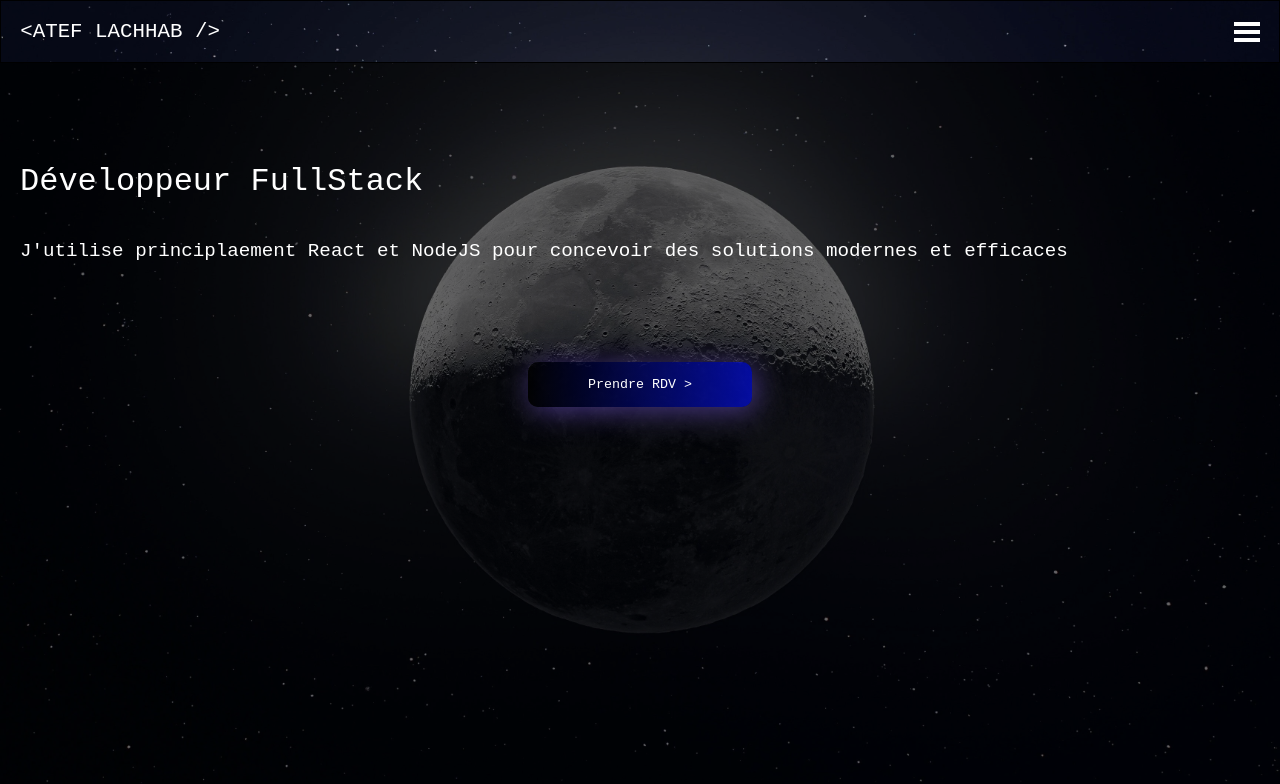
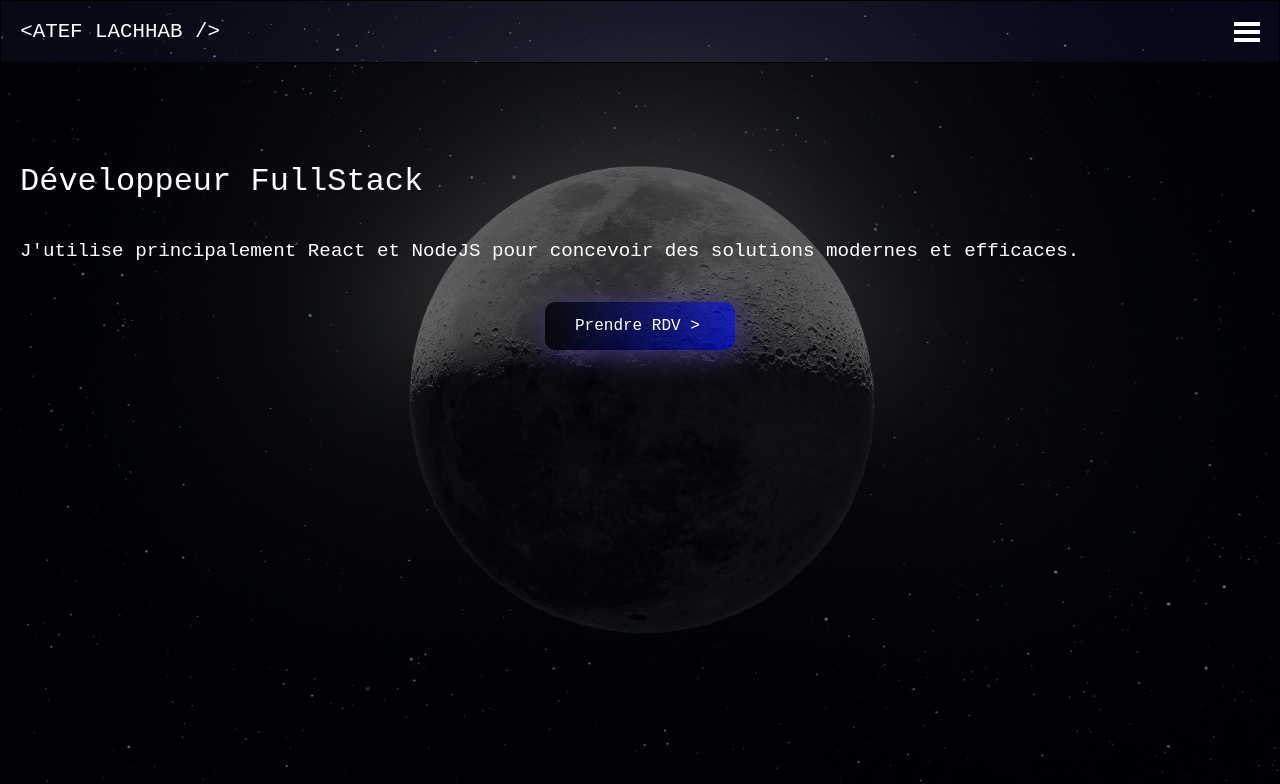
Before and after one commit to Kaazell/my-portfolio, a React (Vite) app: page / in a window 1280 px wide. Shown: the top 784 px of the page. Built offline with nearby package versions, Linux system fonts and the light colour scheme; a web font is replaced by a local one.

Commit message:
test: navigation using ai suggestion

```diff
--- a/package.json
+++ b/package.json
@@ -17,6 +17,7 @@
     "react-burger-menu": "^3.0.9",
     "react-dom": "^18.3.1",
     "react-router-dom": "^6.27.0",
+    "react-router-hash-link": "^2.4.3",
     "sass": "^1.79.5"
   },
   "devDependencies": {
--- a/src/components/Burger/Burger.tsx
+++ b/src/components/Burger/Burger.tsx
@@ -1,27 +1,28 @@
 import React from "react";
 import { slide as Menu } from "react-burger-menu";
+import { HashLink as Link } from "react-router-hash-link";
 import "./style.scss";
 
 const Burger: React.FC = () => {
-  // const showSettings = (event: React.MouseEvent<HTMLAnchorElement>) => {
-  //   event.preventDefault();
-  //   // Ajouter ici la logique pour les paramètres si nécessaire
-  // };
-
   return (
     <Menu right noOverlay width={"100%"} pageWrapId={"page-wrap"}>
-      <a id="home" className="menu-item" href="/">
+      <Link id="home" className="menu-item" smooth to="/#home_section">
         Accueil
-      </a>
-      <a id="skills" className="menu-item" href="/">
+      </Link>
+      <Link id="skills" className="menu-item" smooth to="/#skills_section">
         Compétences
-      </a>
-      <a id="portfolio" className="menu-item" href="/portfolio">
+      </Link>
+      <Link
+        id="portfolio"
+        className="menu-item"
+        smooth
+        to="/#portfolio_section"
+      >
         Portfolio
-      </a>
-      <a id="contact" className="menu-item" href="/contact">
+      </Link>
+      <Link id="contact" className="menu-item" smooth to="/#contact_form">
         Contact
-      </a>
+      </Link>
     </Menu>
   );
 };
--- a/src/components/Button/Button.tsx
+++ b/src/components/Button/Button.tsx
@@ -1,15 +1,17 @@
-import React from "react";
 import s from "./style.module.scss";
 import { useNavigate } from "react-router-dom";
+import React from "react";
+
 interface ButtonProps {
   buttonName: string;
+  destination: string;
 }
-const Button: React.FC<ButtonProps> = ({ buttonName }) => {
-  const navigate = useNavigate();
+
+const Button: React.FC<ButtonProps> = ({ buttonName, destination }) => {
   return (
-    <button onClick={() => navigate("/")} className={s.button}>
+    <a href={destination} className={s.button}>
       {buttonName}
-    </button>
+    </a>
   );
 };
 
--- a/src/components/Button/style.module.scss
+++ b/src/components/Button/style.module.scss
@@ -5,9 +5,10 @@
     font-family: variables.$primary-font;
     background: variables.$button-gradient;
     color: white;
+    text-decoration: none;
     border-radius: 10px;
     border: none;
-    width: 180px;
+    width: 190px;
     margin: 20px auto;
     padding: 15px 30px;
     transition: box-shadow 0.3s ease;
--- a/src/index.css
+++ b/src/index.css
@@ -5,6 +5,9 @@
   box-sizing: border-box;
   margin: 0;
   padding: 0;
+}
+html {
+  scroll-behavior: smooth;
 }
 body {
   width: 100vw;
--- a/src/pages/Home/Home.tsx
+++ b/src/pages/Home/Home.tsx
@@ -7,23 +7,23 @@ import WorkCards from "../../components/WorkCards/WorkCards";
 const Home: React.FC = () => {
   return (
     <>
-      <div className={s.landing}>
+      <div className={s.landing} id="home_section">
         <h2>Développeur FullStack</h2>
         <p>
-          J'utilise principlaement React et NodeJS pour concevoir des solutions
-          modernes et efficaces
+          J'utilise principalement React et NodeJS pour concevoir des solutions
+          modernes et efficaces.
         </p>
-        <Button buttonName="Prendre RDV >" />
+        <Button buttonName="Prendre RDV >" destination="#contact_form" />
       </div>
-      <section className={s.stack}>
+      <section className={s.stack} id="skills_section">
         <h3>&lt;Compétences /&gt;</h3>
         <StackList />
       </section>
-      <section className={s.stack}>
+      <section className={s.stack} id="portfolio_section">
         <h3>&lt;Projets /&gt;</h3>
         <WorkCards />
       </section>
-      <section className={s.form_container}>
+      <section className={s.form_container} id="contact_form">
         <h3>&lt;Contact /&gt;</h3>
         <form
           className={s.contact_form}
```
Also changed, not shown: src/App.tsx (+0 -120 lines), src/hooks/useScrollToAnchor.ts (added, +18 -0 lines), 1 other file (tests, documents, lock files or other folders).
